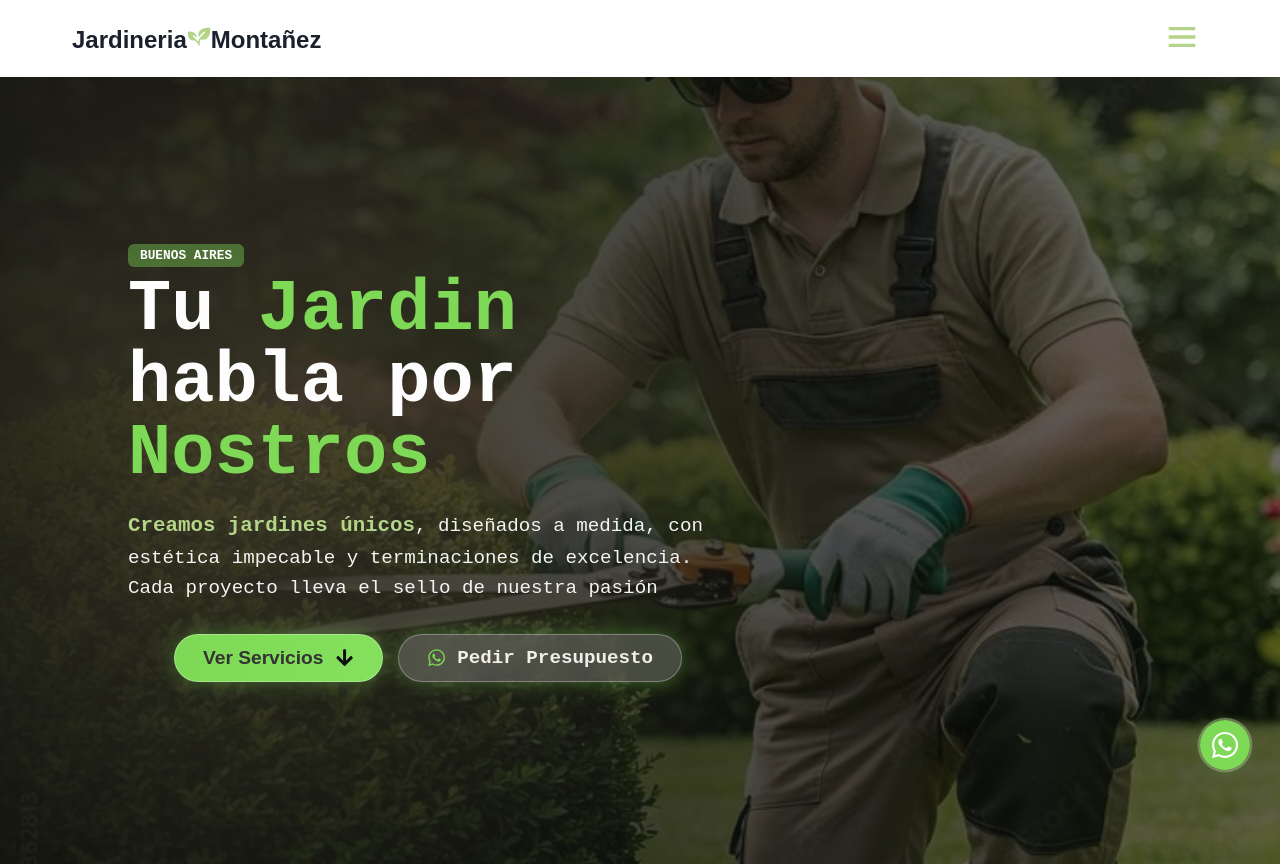
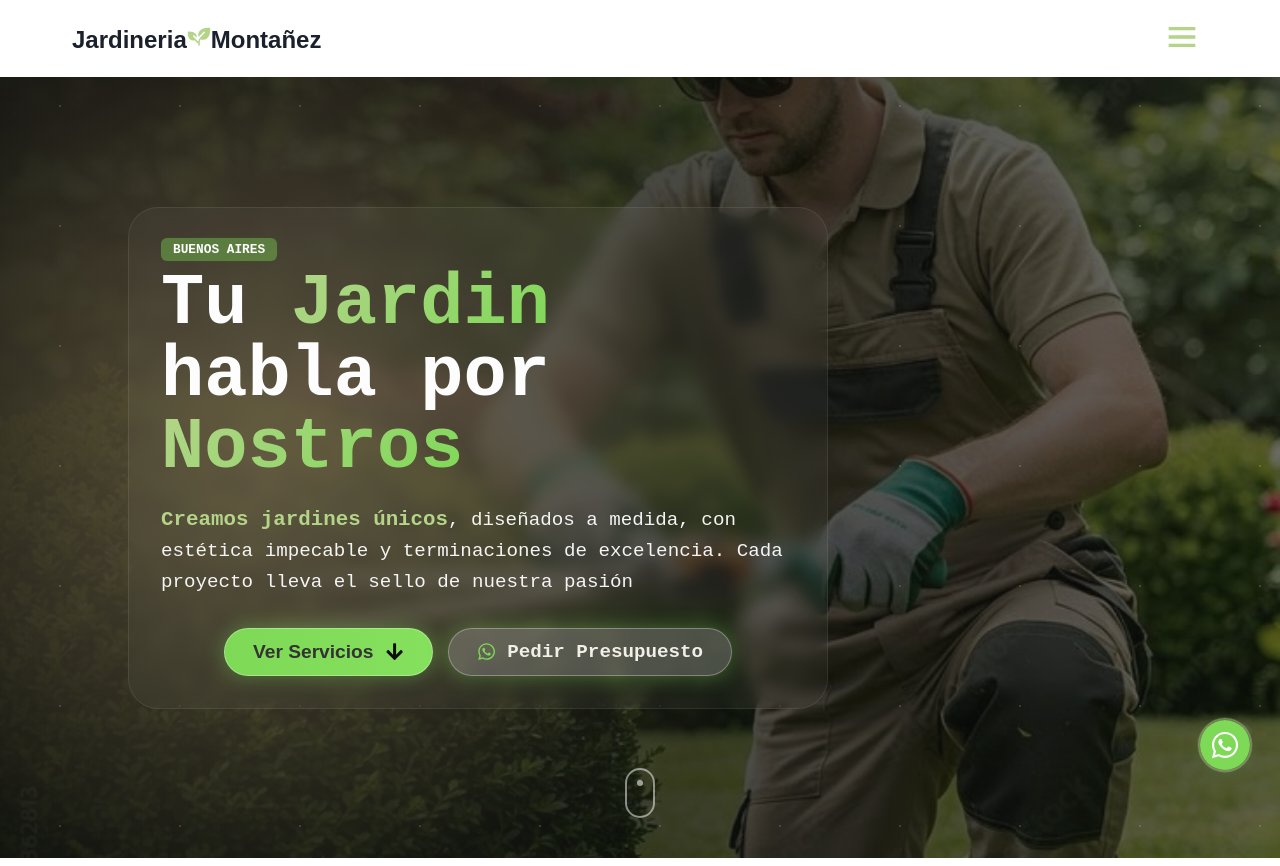
Before and after one commit to PabloDanielChavez/jardineria-montanez, a Next.js app: page / in a window 1280 px wide. Shown: the top 866 px of the page. Built offline with nearby package versions, Linux system fonts and the light colour scheme.

Commit message:
Style Bienvenida

```diff
--- a/src/components/sections/Bienvenida.tsx
+++ b/src/components/sections/Bienvenida.tsx
@@ -49,6 +49,9 @@ export default function Bienvenida() {
                     {/* Puedes agregar aquí el bloque de 500+ Proyectos, etc. */}
                 </div>
             </div>
+            <div className={styles.scrollIndicator}>
+                <span></span>
+            </div>
         </section>
     );
 }
--- a/src/components/sections/Vision.tsx
+++ b/src/components/sections/Vision.tsx
@@ -11,7 +11,7 @@ export default function FraseMision() {
                 alt="Naturaleza y espacio urbano"
                 fill
                 className={styles.mision_bg}
-                quality={60}
+                quality={75}
                 priority={false}
             />
             <div className={styles.mision_overlay}>
--- a/src/styles/globals.scss
+++ b/src/styles/globals.scss
@@ -13,7 +13,7 @@ body {
 }
 
 main {
-    padding-top: 4rem;
+    padding-top: 3.6rem;
 }
 
 #inicio,
--- a/src/styles/sections/bienvenida.module.scss
+++ b/src/styles/sections/bienvenida.module.scss
@@ -12,6 +12,35 @@
     background:
         radial-gradient(circle at 20% 50%, rgba(166, 144, 102, 0.25), transparent 50%),
         linear-gradient(to right, rgba(13, 15, 12, 0.95), rgba(13, 15, 12, 0.6));
+    &::before {
+        content: "";
+        position: absolute;
+        inset: 0;
+        background:
+            radial-gradient(
+                circle at 20% 50%,
+                rgba(v.$color-oro-mate,.3),
+                transparent 40%
+            );
+        pointer-events: none;
+        z-index: 0;
+    }
+    &::after {
+        content: "";
+
+        position: absolute;
+        inset: 0;
+
+        background-image:
+            radial-gradient(
+                rgba(255,255,255,.15) 1px,
+                transparent 1px
+            );
+
+        background-size: 120px 120px;
+        animation: particlesMove 2s linear infinite;
+        pointer-events: none;
+    }
 
     & .backgroundImage {
         object-fit: cover;
@@ -26,17 +55,25 @@
 
     &_layout {
         position: relative;
-        z-index: 1;
+        z-index: 2;
         width: 100%;
-        max-width: 600px;
+        max-width: 700px;
         color: v.$color-white;
+    }
+    &_header_h1_titulo,
+    &_header_h1_resaltado,
+    &_header_p_descripcion,
+    &_header_box_btn {
+        opacity: 0;
     }
     &_header {
         &_box_informacion {
-            text-align: left;
-            background: transparent;
-            backdrop-filter: none;
-            border: none;
+            background: rgba(255,255,255,.04);
+            backdrop-filter: blur(8px);
+            border: 1px solid rgba(255,255,255,.08);
+            padding: 2rem;
+            border-radius: 30px;
+            animation: fadeUp 1s ease forwards;
         }
 
         &_span_tag {
@@ -48,31 +85,78 @@
             font-size: 0.8rem;
             margin-bottom: 20px;
             border-radius: 6px;
+            animation: fadeUp .6s ease forwards, pulseTag 3s infinite;
         }
 
         &_h1 {
             &_titulo {
+                font-size: 2.5rem;
+                @include m.telefonoXL {
                     font-size: 4.5rem;
+                }
                 line-height: 1;
                 margin-bottom: 10px;
                 color: #fdfdfd;
                 margin-top: 10px;
+                animation: fadeUp .8s ease .15s forwards;
             }
             &_resaltado {
+                position: relative;
+                background: linear-gradient(
+                    135deg,
+                    v.$color-primary,
+                    v.$color-secundary,
+                    #d6ffb8
+                );
+                background-size: 200% 200%;
+                -webkit-background-clip: text;
+                -webkit-text-fill-color: transparent;
+                animation: gradientMove 8s ease infinite;
+                font-size: 2.5rem;
+                @include m.telefonoXL {
                     font-size: 4.5rem;
+                }
                 line-height: 1;
                 color: v.$color-secundary;
                 margin-bottom: 10px;
                 font-weight: 900;
+                animation: fadeUp .8s ease .3s forwards;
+                position: relative;
+                &::after {
+                    content: "";
+                    position: absolute;
+                    left: 50%;
+                    top: 50%;
+                    width: 250px;
+                    height: 120px;
+                    transform: translate(-50%, -50%);
+                    background: linear-gradient(
+                        135deg,
+                        v.$color-primary,
+                        v.$color-secundary,
+                        #d6ffb8
+                    );
+                    filter: blur(60px);
+                    z-index: -1;
+                    animation: glowPulse 5s infinite ease-in-out;
+                    -webkit-background-clip: text;
+                    -webkit-text-fill-color: transparent;
+                    background-size: 200% 200%;
+                    animation: glowPulse 5s ease-in-out infinite;
+                }
             }
         }
         &_p{
             &_descripcion {
+                font-size: .9rem;
+                @include m.telefonoXL {
                     font-size: 1.2rem;
+                }
                 color: v.$color-light-gray;
                 line-height: 1.6;
                 margin-bottom: 30px;
                 font-weight: 500;
+                animation: fadeUp .8s ease .45s forwards;
             }
             &_resaltado {
                 font-size: 1.3rem;
@@ -87,6 +171,7 @@
             display: flex;
             justify-content: center;
             gap: 15px;
+            animation: fadeUp .8s ease .6s forwards;
 
         }
         &_btn {
@@ -100,19 +185,45 @@
             text-decoration: none;
             padding: 12px 28px;
             border-radius: 50px;
+            font-size: .8rem;
+            @include m.telefonoXL {
                 font-size: 1.2rem;
+            }
             font-weight: 700;
             transition: all 0.3s ease;
             border: 1px solid rgba(255, 255, 255, 0.3);
             box-shadow: 0 0 20px rgba(v.$color-secundary, 0.4);
             cursor: pointer;
+            overflow: hidden;
+            position: relative;
+
+            &::before {
+                content: "";
+                position: absolute;
+                top: 0;
+                left: -120%;
+                width: 60%;
+                height: 100%;
+                background:
+                    linear-gradient(
+                        90deg,
+                        transparent,
+                        rgba(255,255,255,.4),
+                        transparent
+                    );
+                transition: .8s;
+            }
+            &:hover::before {
+                left: 150%;
+            }
+
 
             &:hover {
                 background: v.$color-white;
-                box-shadow: 0 0 30px rgba(v.$color-white, 0.6);
+                box-shadow: 0 15px 40px rgba(v.$color-secundary,.35);
                 color: v.$color-dark;
                 border-color: v.$color-white;
-                transform: translateY(-2px);
+                transform:translateY(-4px) scale(1.02);
             }
 
             &_alt {
@@ -230,3 +341,117 @@
         transition: none !important;
     }
 }
+
+@keyframes fadeUp {
+    from {
+        opacity: 0;
+        transform: translateY(40px);
+    }
+
+    to {
+        opacity: 1;
+        transform: translateY(0);
+    }
+}
+
+@keyframes glowPulse {
+    0%,100% {
+        opacity: .3;
+        scale: 1;
+    }
+
+    50% {
+        opacity: .7;
+        scale: 1.15;
+    }
+}
+
+@keyframes ambientMove {
+    from {
+        transform: translateX(-80px);
+    }
+
+    to {
+        transform: translateX(80px);
+    }
+}
+
+@keyframes particlesMove {
+    from {
+        transform: translateY(0);
+    }
+
+    to {
+        transform: translateY(-120px);
+    }
+}
+
+@keyframes floatingContent {
+    0%,100% {
+        transform: translateY(0);
+    }
+
+    50% {
+        transform: translateY(-10px);
+    }
+}
+
+@keyframes gradientMove {
+    0% {
+        background-position: 0% 50%;
+    }
+
+    50% {
+        background-position: 100% 50%;
+    }
+
+    100% {
+        background-position: 0% 50%;
+    }
+}
+
+.scrollIndicator {
+    position: absolute;
+    bottom: 40px;
+    left: 50%;
+    transform: translateX(-50%);
+    width: 30px;
+    height: 50px;
+    border: 2px solid rgba(255,255,255,.5);
+    border-radius: 20px;
+    span {
+        display: block;
+        width: 6px;
+        height: 6px;
+        background: white;
+        border-radius: 50%;
+        margin: 8px auto;
+        animation: scrollDown 2s infinite;
+    }
+}
+
+@keyframes scrollDown {
+    0% {
+        transform: translateY(0);
+        opacity: 0;
+    }
+
+    30% {
+        opacity: 1;
+    }
+
+    100% {
+        transform: translateY(20px);
+        opacity: 0;
+    }
+}
+
+@keyframes pulseTag {
+    0%,100% {
+        box-shadow: 0 0 0 rgba(v.$color-secundary,.0);
+    }
+
+    50% {
+        box-shadow: 0 0 20px rgba(v.$color-secundary,.4);
+    }
+}
```
Lines whose indentation alone changed are shown as unchanged.
